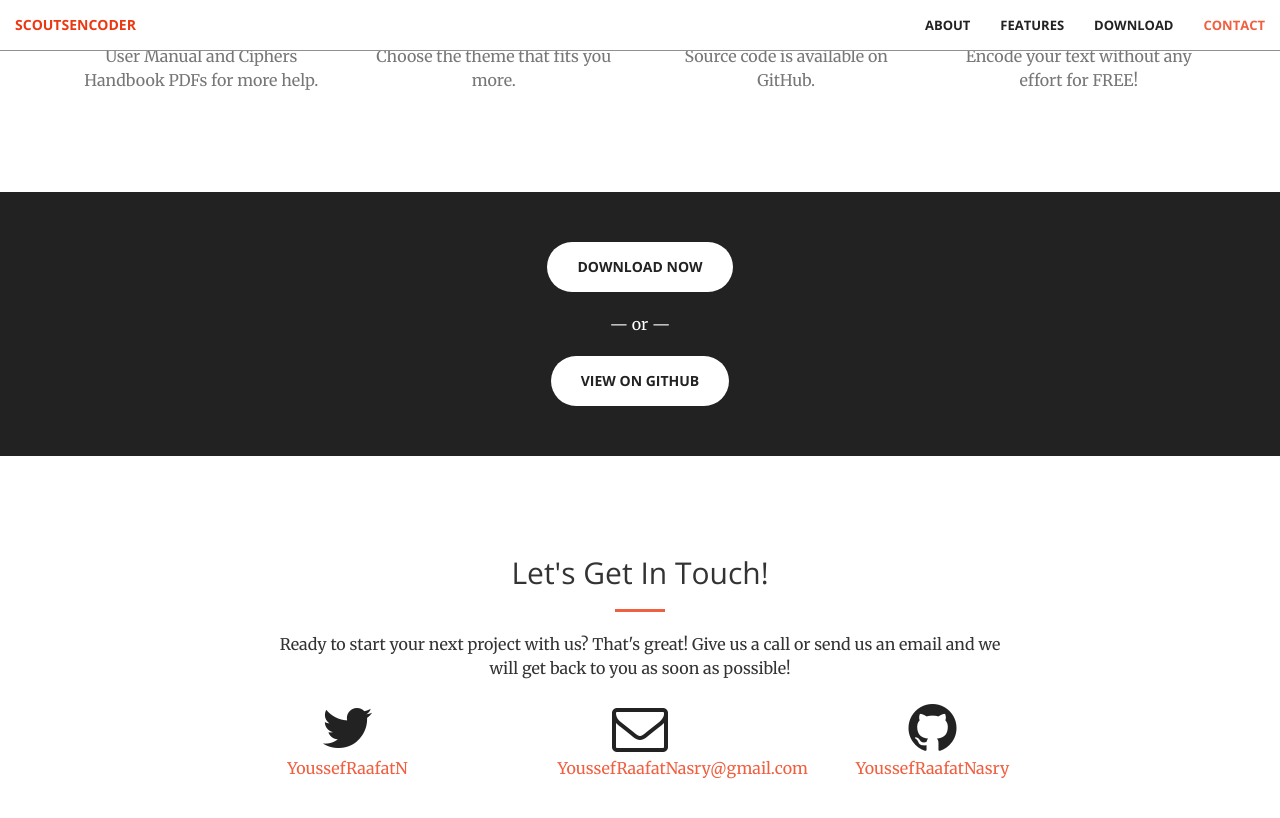
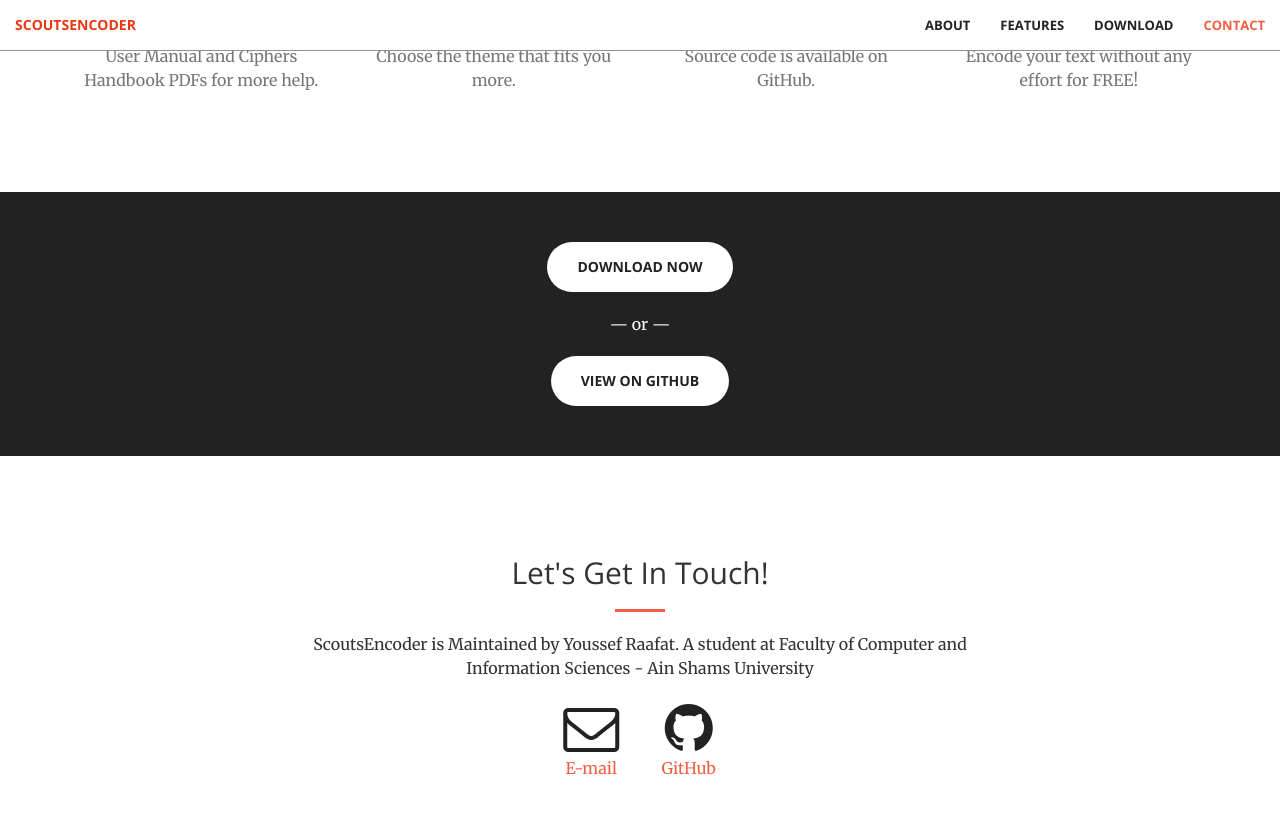
Before and after one commit to yousinix/ScoutsEncoder, a Jekyll site: the page built from index.html, in a window 1280 px wide and 900 px high, scrolled down 1689 px. Shown: the top 818 px of the window. Built offline with Jekyll 4.4.1, drawn with Linux system fonts in a browser that asks for light colours.

Commit message:
Modify contact section
 * Remove Twitter.
 * Modify grid layout.

```diff
--- a/_config.yml
+++ b/_config.yml
@@ -1,11 +1,10 @@
 # Site settings
 title: ScoutsEncoder
-email: YoussefRaafatNasry@gmail.com
 description: encode plain text into scouts' ciphers.
 baseurl: "" # the subpath of your site, e.g. /blog/
 url: "" # the base hostname & protocol for your site
 
-twitter_username: YoussefRaafatN
+email: YoussefRaafatNasry@gmail.com
 github_username: YoussefRaafatNasry
 
 # Build settings
--- a/_includes/contact.html
+++ b/_includes/contact.html
@@ -1,28 +1,30 @@
 <section id="contact">
     <div class="container">
+
         <div class="row">
             <div class="col-lg-8 col-lg-offset-2 text-center">
                 <h2 class="section-heading">Let's Get In Touch!</h2>
                 <hr class="primary">
-                <p>Ready to start your next project with us? That's great! Give us a call or send us an email and we will get back to you as soon as possible!</p>
+                <p>ScoutsEncoder is Maintained by Youssef Raafat. A student at Faculty of Computer and Information Sciences - Ain Shams University</p>
             </div>
-        <div class="col-lg-2 col-lg-offset-2 text-center">
-            <a href="https://twitter.com/{{ site.twitter_username }}">
-                <i class="fa fa-twitter fa-3x wow bounceIn" data-wow-delay=".1s"></i>
-                <p>{{ site.twitter_username }}</p>
-            </a>
         </div>
-        <div class="col-lg-2 col-lg-offset-1 text-center">
-            <a href="mailto:{{ site.email }}">
-            <i class="fa fa-envelope-o fa-3x wow bounceIn" data-wow-delay=".1s"></i>
-                <p>{{ site.email }}</p>
-            </a>
-        </div>
-        <div class="col-lg-2 col-lg-offset-1 text-center">
-            <a href="https://github.com/{{ site.github_username }}">
-            <i class="fa fa-github fa-3x wow bounceIn" data-wow-delay=".1s"></i>
-                <p>{{ site.github_username }}</p>
-            </a>
+
+        <div class="row">
+
+            <div class="col-lg-1 col-lg-offset-5 text-center">
+                <a href="mailto:{{ site.email }}">
+                <i class="fa fa-envelope-o fa-2x wow bounceIn" data-wow-delay=".1s"></i>
+                    <p>E-mail</p>
+                </a>
+            </div>
+
+            <div class="col-lg-1 text-center">
+                <a href="https://github.com/{{ site.github_username }}">
+                <i class="fa fa-github fa-2x wow bounceIn" data-wow-delay=".1s"></i>
+                    <p>GitHub</p>
+                </a>
+            </div>
+
         </div>
 
     </div>
```
